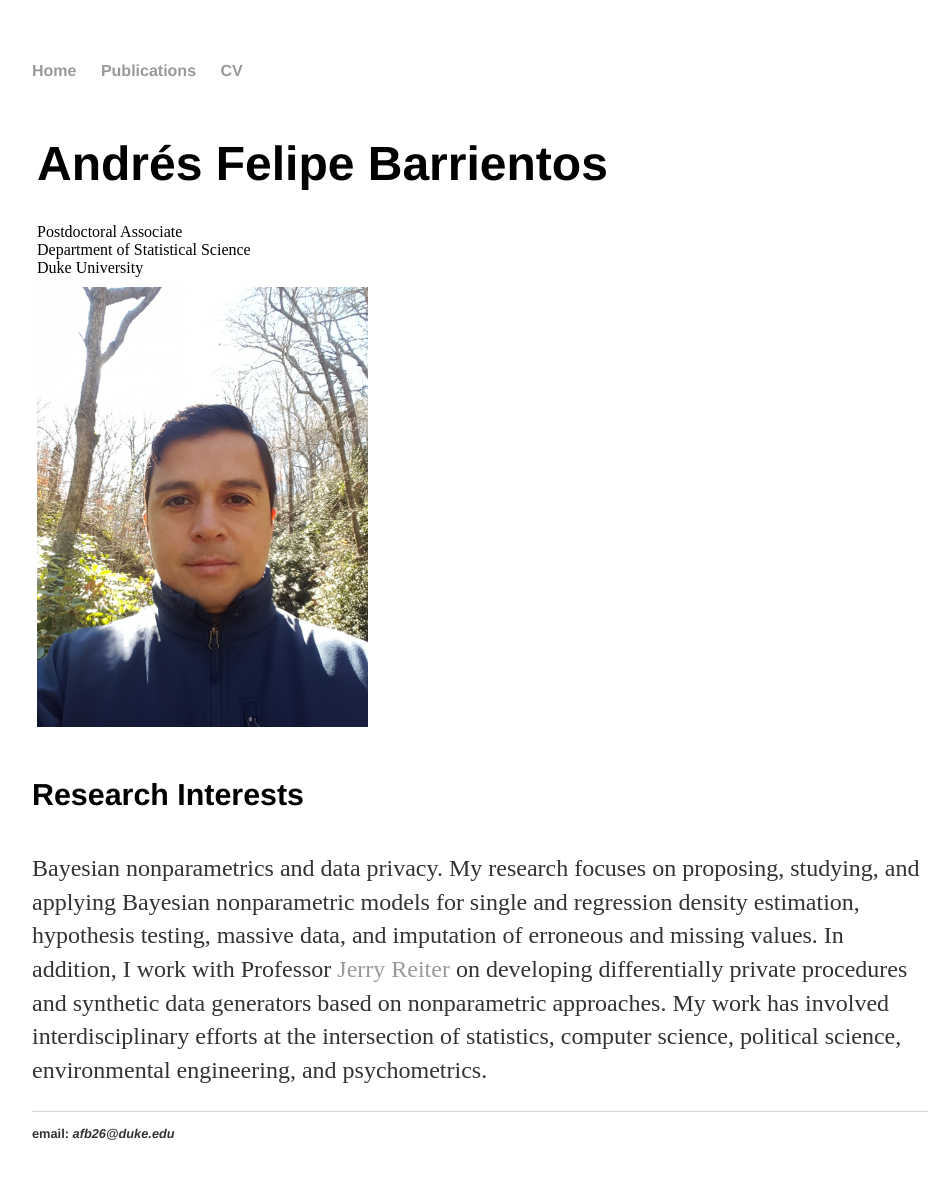
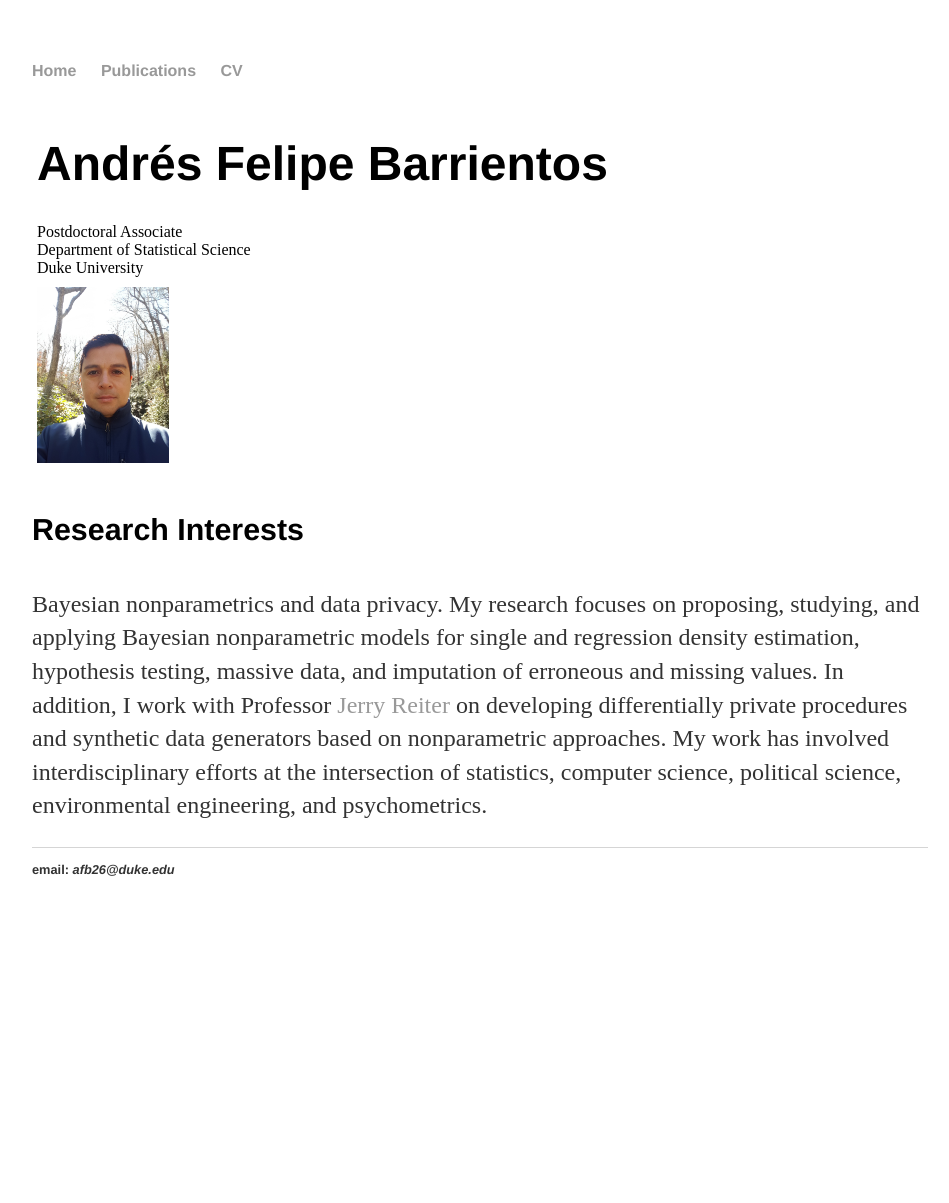
Before and after one commit to anfebar/anfebar.github.io, a Jekyll site: the page built from index.html, in a window 1280 px wide. Shown: the whole page, without its empty margins (160-1109 px from the left). Built offline with Jekyll 4.4.1, drawn with Linux system fonts in a browser that asks for light colours; after the commit the page ends 939 px from its top, so only the background shows below that.

Commit message:
Update index.html

```diff
--- a/index.html
+++ b/index.html
@@ -32,7 +32,7 @@ title: Andres F. Barrientos
 			Duke University<br>
   </div>
   <div class="column">
-    <img src="Barrientos.jpg" alt="Felipe" style="width:50%">
+    <img src="Barrientos.jpg" alt="Felipe" style="width:20%">
   </div>
 </div>
 
```
